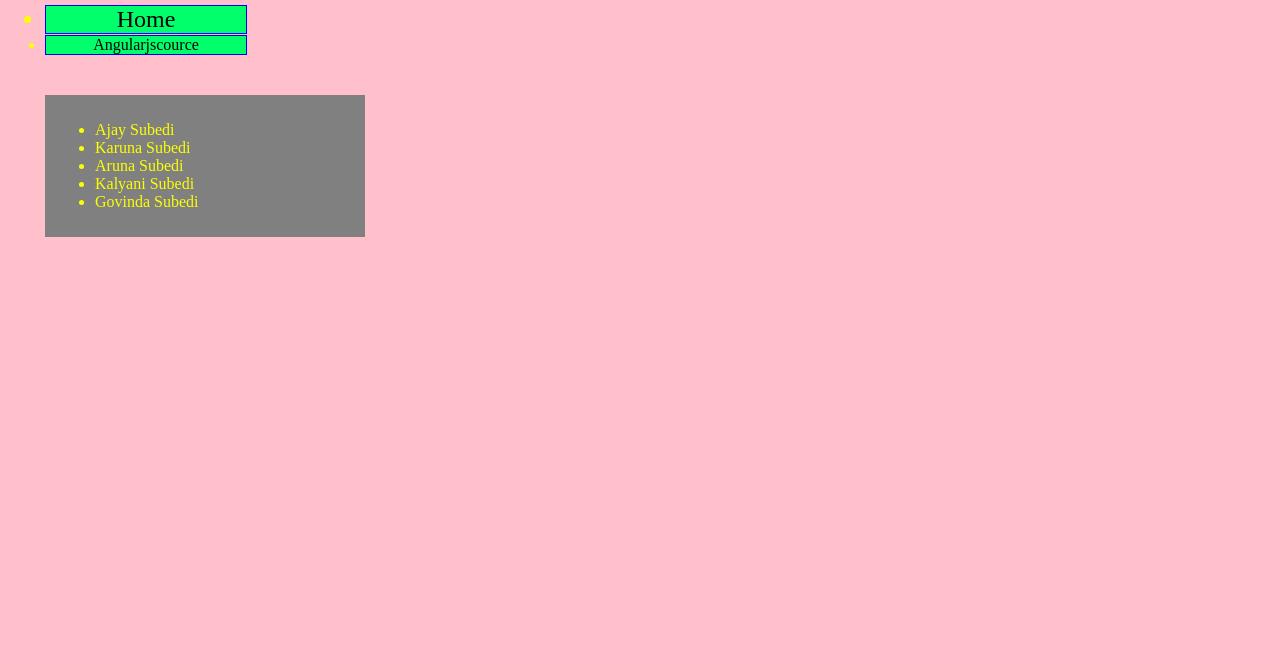
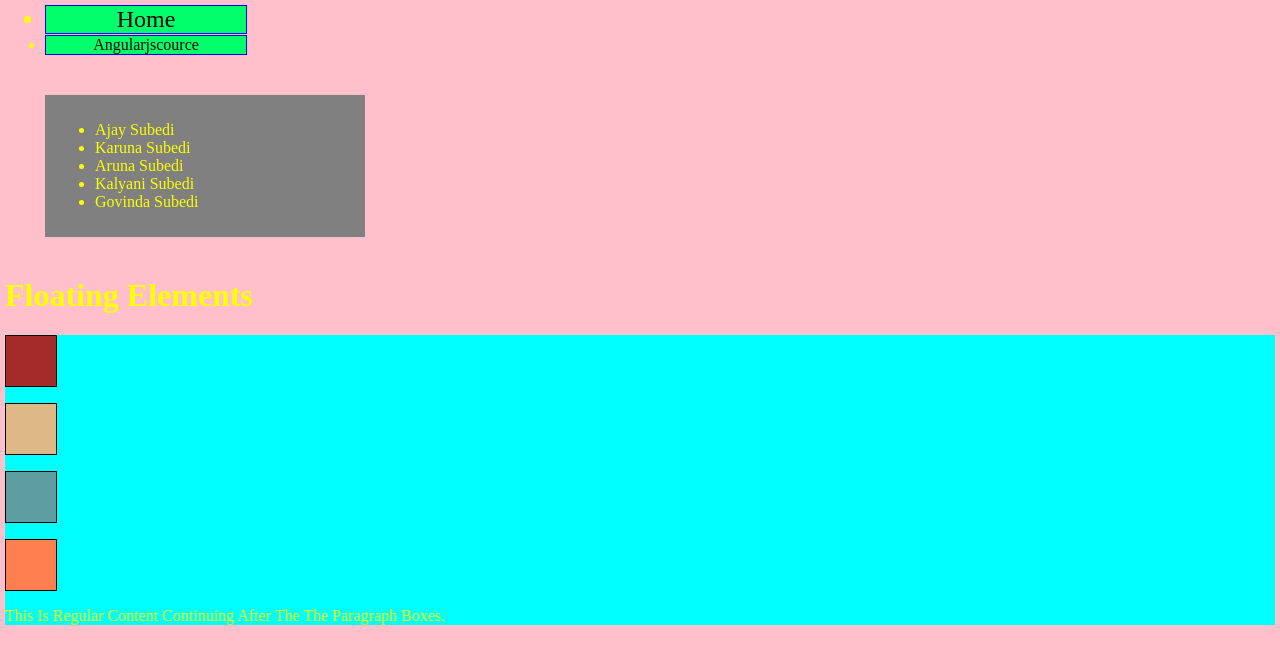
Before and after one commit to ajay23579/website, a plain HTML site: page index.html in a window 1280 px wide. Drawn offline with Linux system fonts and the light colour scheme.

Commit message:
floating

```diff
--- a/index.html
+++ b/index.html
@@ -24,5 +24,14 @@
             <li>Govinda Subedi</li>
           </ul>
           </div>
+          <h1>Floating Elements</h1>
+
+<div>
+  <p id="p1"></p>
+  <p id="p2"></p>
+  <p id="p3"></p>
+  <p id="p4"></p>
+  <section>This is regular content continuing after the the paragraph boxes.</section>
+</div>
  </body>
 </html>
--- a/style.css
+++ b/style.css
@@ -32,3 +32,26 @@ body{
     width: 300px;
     height: fit-content;
   }
+
+
+  div {
+    background-color: #00FFFF;
+  }
+  p {
+    width: 50px;
+    height: 50px;
+    border: 1px solid black;
+  }
+
+  #p1 {
+    background-color: #A52A2A;
+  }
+  #p2 {
+    background-color: #DEB887;
+  }
+  #p3 {
+    background-color: #5F9EA0;
+  }
+  #p4 {
+    background-color: #FF7F50;
+  }
```
